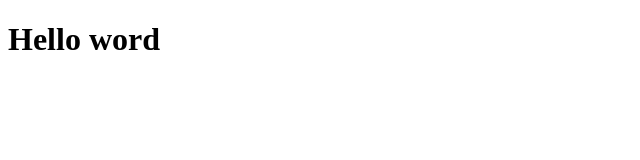
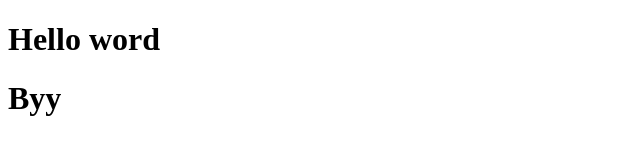
Before and after one commit to shivam1108-06/sweet-shop-management, a plain HTML site: page frontend/index.html in a window 1280 px wide. Shown: the whole page, without its empty margins (0-640 px from the left). Drawn offline with Linux system fonts and the light colour scheme.

Commit message:
index file are changed

```diff
--- a/frontend/index.html
+++ b/frontend/index.html
@@ -7,5 +7,6 @@
 </head>
 <body>
     <h1>Hello word</h1>
+    <h1>Byy</h1>
 </body>
 </html>
```
